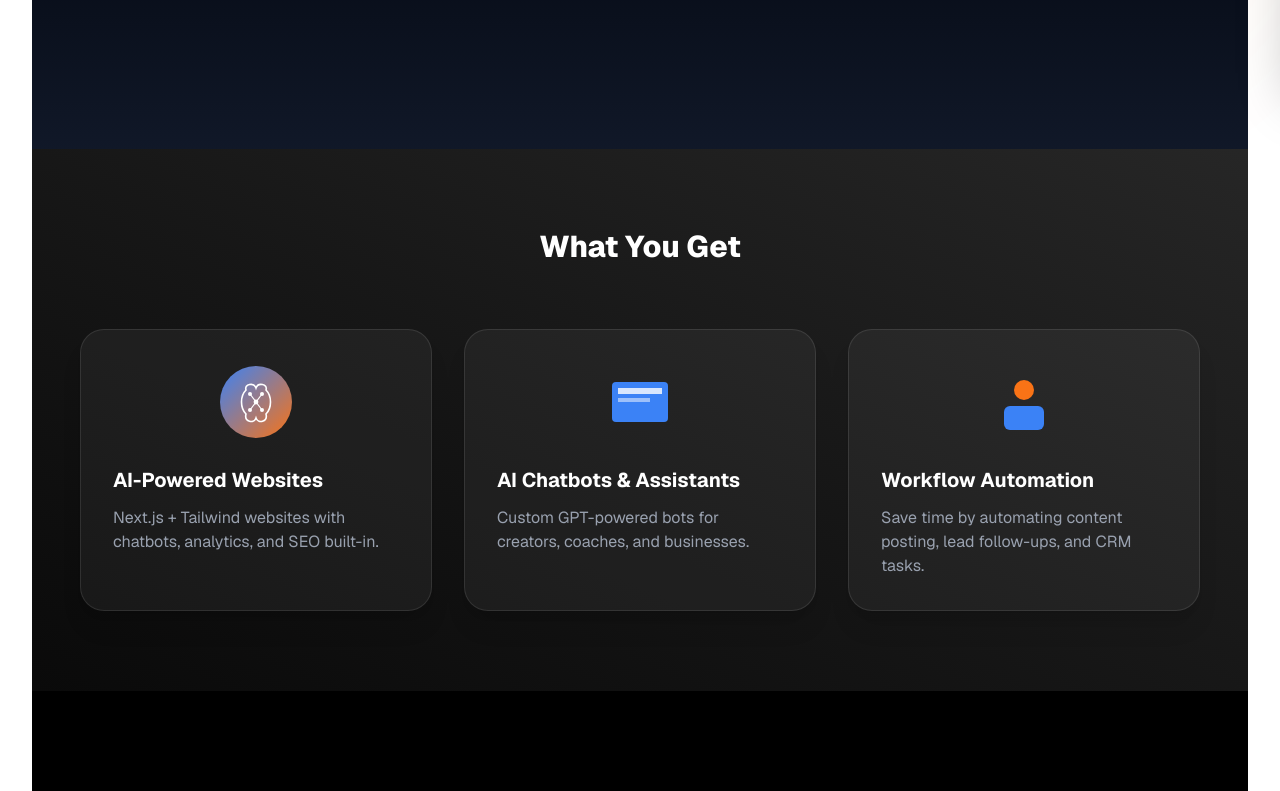
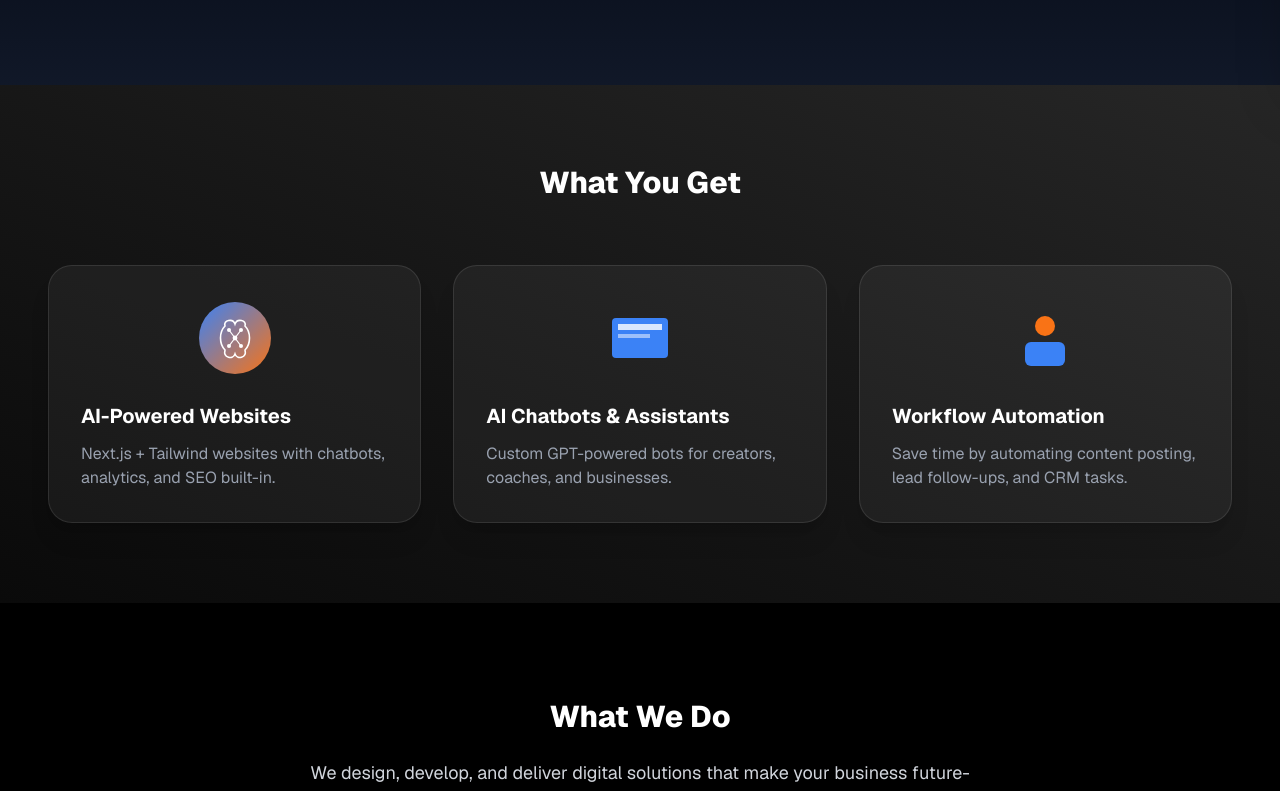
Before and after one commit to bikramm01/betazu-app, a Next.js app: page / in a window 1280 px wide. Shown: the part 715-1506 px from the top of the page. Built offline with nearby package versions, Linux system fonts and the light colour scheme.

Commit message:
Update layout.tsx

```diff
--- a/src/app/layout.tsx
+++ b/src/app/layout.tsx
@@ -13,30 +13,29 @@ const geistSans = Geist({
 
 const geistMono = Geist_Mono({
   variable: "--font-geist-mono",
-  subsets: ["latin"],
-  display: "swap",
-  fallback: ["monospace", "Courier New", "monospace"],
+  subsets: ["monospace", "Courier New", "monospace"],
 });
 
 export const metadata: Metadata = {
   title: "Betazu - AI + Web for Bold Founders",
-  description:
-    "Betazu builds modern AI-powered and web-based solutions for ambitious founders.",
+  description: "Betazu builds modern AI-powered and web-based solutions for ambitious founders.",
 };
 
 export default function RootLayout({ children }: { children: React.ReactNode }) {
   return (
     <html lang="en" className={`${geistSans.variable} ${geistMono.variable}`}>
-      <body className="antialiased flex flex-col min-h-screen bg-black text-white">
-        {/* Fixed header */}
-        <Header />
+      <body className="antialiased flex flex-col min-h-screen overflow-x-hidden">
+        {/* Header always full width */}
+        <div className="w-full">
+          <Header />
+        </div>
 
-        {/* Main content, padded so it doesn’t hide under the header */}
-        <main className="flex-grow pt-16 px-4 sm:px-6 lg:px-8">
-          {children}
-        </main>
+        {/* Main content with same width rules */}
+        <main className="flex-grow w-full">{children}</main>
 
-        <Footer />
+        <div className="w-full">
+          <Footer />
+        </div>
       </body>
     </html>
   );
```
